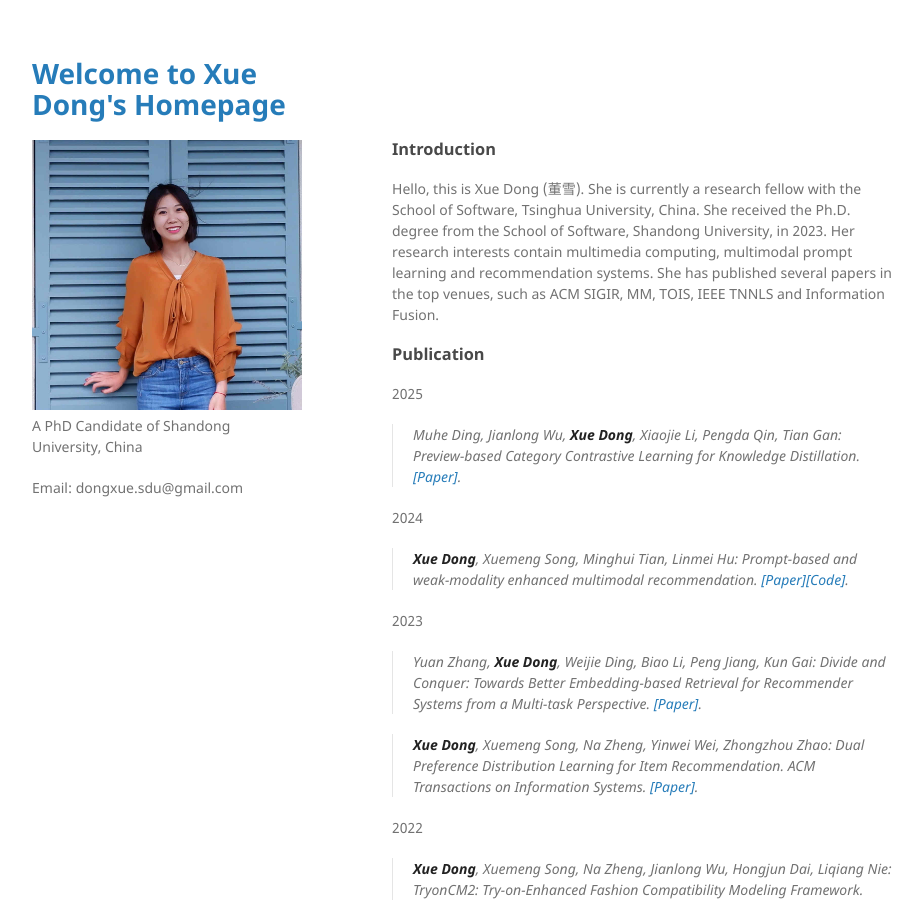
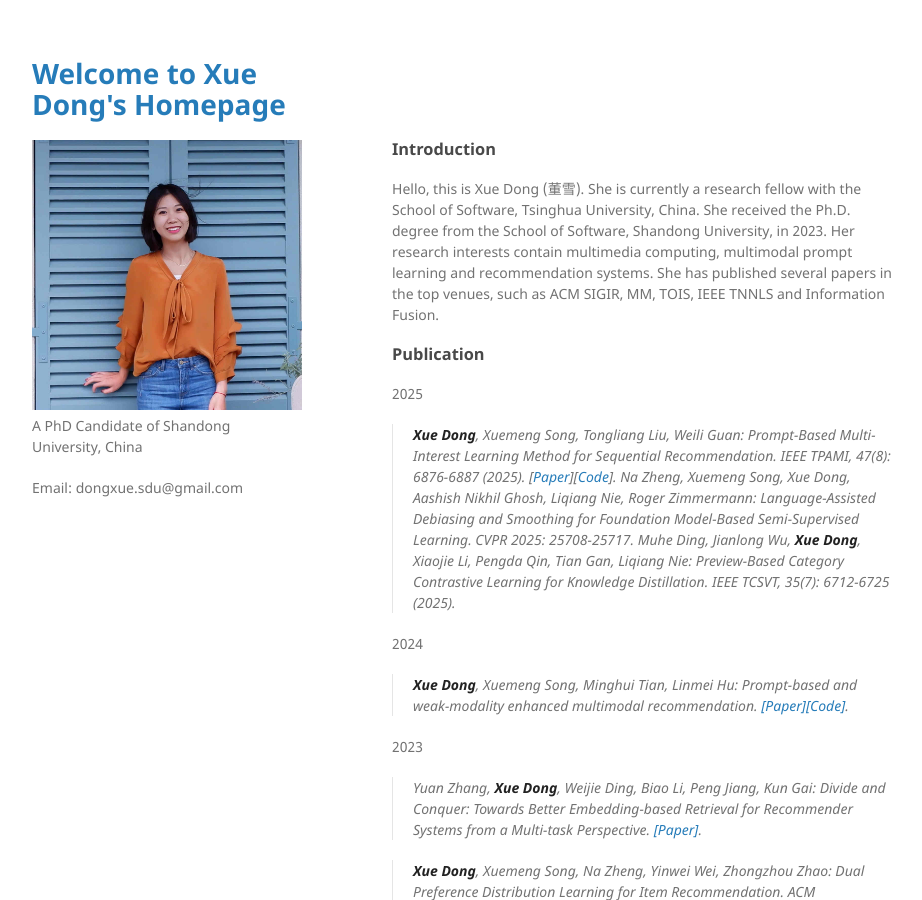
Before and after one commit to hello-dx/hello-dx.github.io, a Jekyll site: the page built from index.md, in a window 1280 px wide and 900 px high. Shown: the whole window, without its empty margins (178-1100 px from the left). Built offline with Jekyll 4.4.1, drawn with Linux system fonts in a browser that asks for light colours.

Commit message:
Update index.md

```diff
--- a/index.md
+++ b/index.md
@@ -12,7 +12,10 @@ Hello, this is Xue Dong (董雪). She is currently a research fellow with the Sc
 
 ### Publication
 2025
->Muhe Ding, Jianlong Wu, **Xue Dong**, Xiaojie Li, Pengda Qin, Tian Gan: Preview-based Category Contrastive Learning for Knowledge Distillation. [[Paper]](https://ieeexplore.ieee.org/document/10880570).
+>**Xue Dong**, Xuemeng Song, Tongliang Liu, Weili Guan: Prompt-Based Multi-Interest Learning Method for Sequential Recommendation. IEEE TPAMI, 47(8): 6876-6887 (2025). [[Paper](https://ieeexplore.ieee.org/document/10974641)][[Code](https://github.com/hello-dx/PoMRec)].
+>Na Zheng, Xuemeng Song, Xue Dong, Aashish Nikhil Ghosh, Liqiang Nie, Roger Zimmermann:
+Language-Assisted Debiasing and Smoothing for Foundation Model-Based Semi-Supervised Learning. CVPR 2025: 25708-25717.
+>Muhe Ding, Jianlong Wu, **Xue Dong**, Xiaojie Li, Pengda Qin, Tian Gan, Liqiang Nie: Preview-Based Category Contrastive Learning for Knowledge Distillation. IEEE TCSVT, 35(7): 6712-6725 (2025).
 
 2024
 >**Xue Dong**, Xuemeng Song, Minghui Tian, Linmei Hu: Prompt-based and weak-modality enhanced multimodal recommendation. [[Paper]](https://www.sciencedirect.com/science/article/abs/pii/S1566253523003056)[[Code]](https://github.com/hello-dx/POWERec).
```
